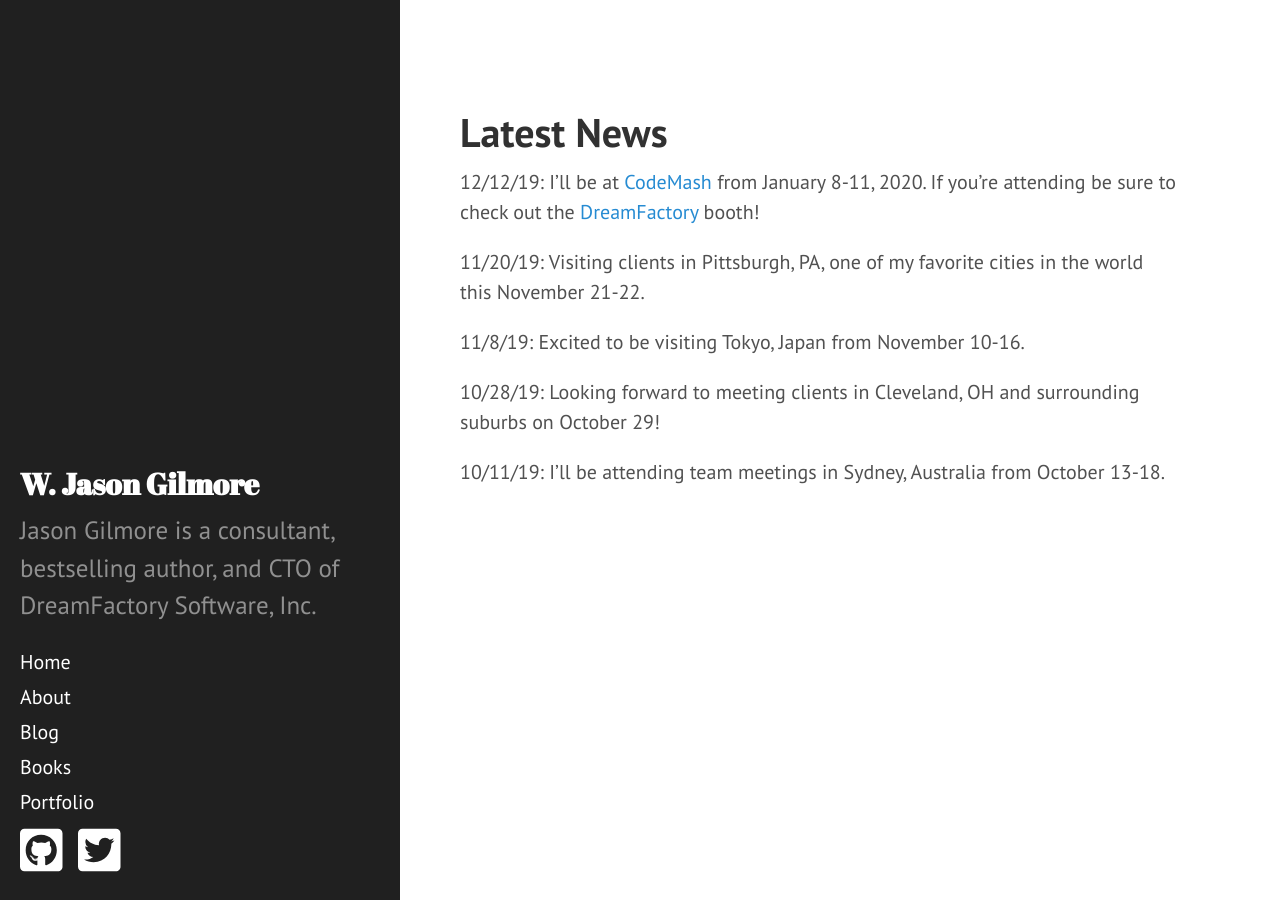
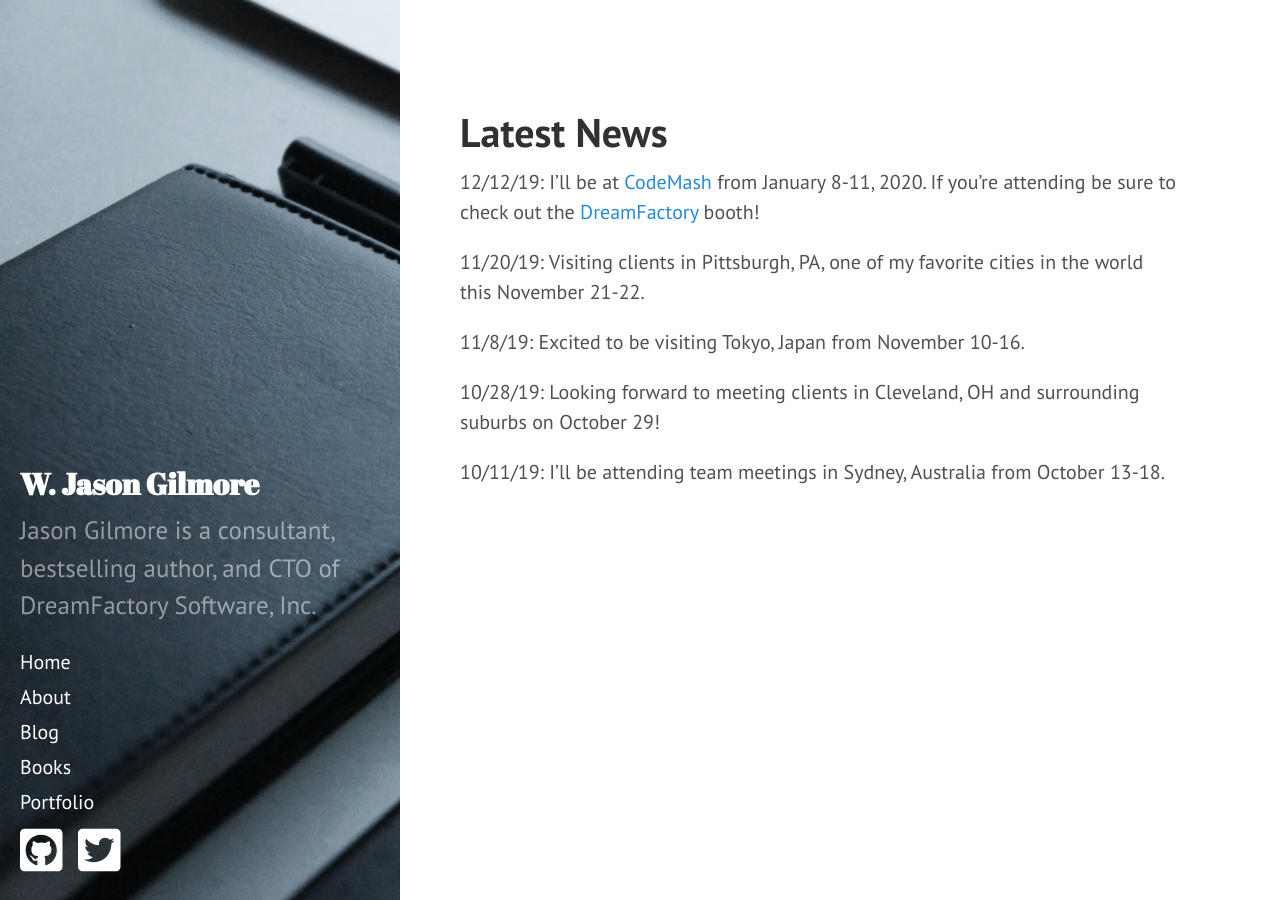
Before and after one commit to wjgilmore/wjgilmore.github.io, a Jekyll site: the page built from index.md, in a window 1280 px wide. Built offline with Jekyll 4.4.1, drawn with Linux system fonts in a browser that asks for light colours; nearby versions of some CDN libraries.

Commit message:
Added sidebar background image

```diff
--- a/public/css/hyde.css
+++ b/public/css/hyde.css
@@ -58,6 +58,8 @@ html {
   padding: 2rem 1rem;
   color: rgba(255,255,255,.5);
   background-color: #202020;
+  background: url('/public/img/desk.jpg');
+  background-size: cover;
 }
 @media (min-width: 48em) {
   .sidebar {
```
Also changed, not shown: public/img/desk.jpg (added).
